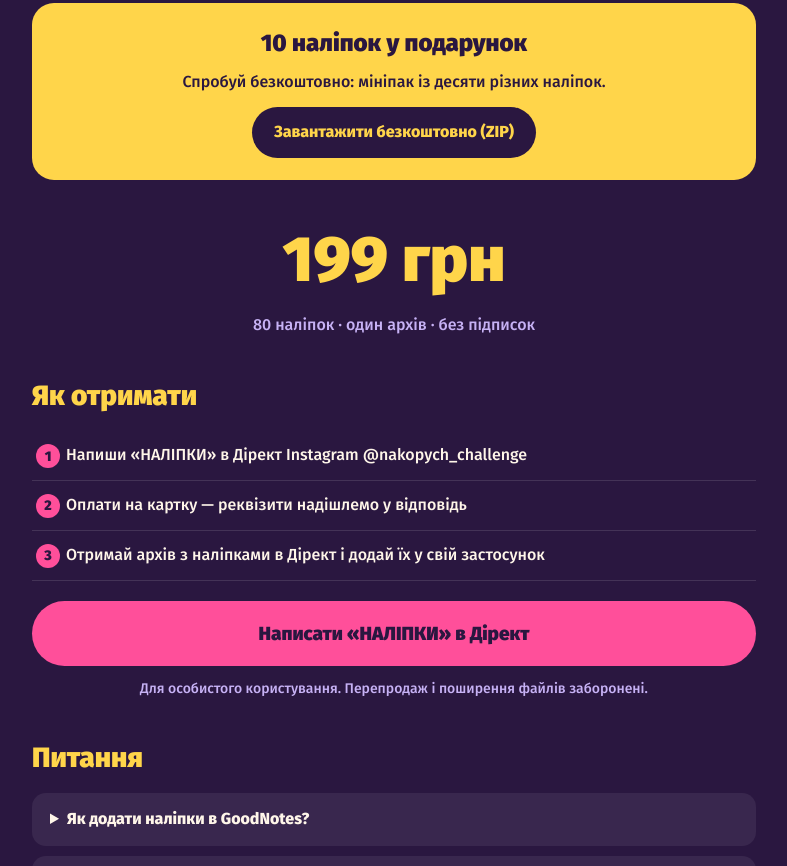
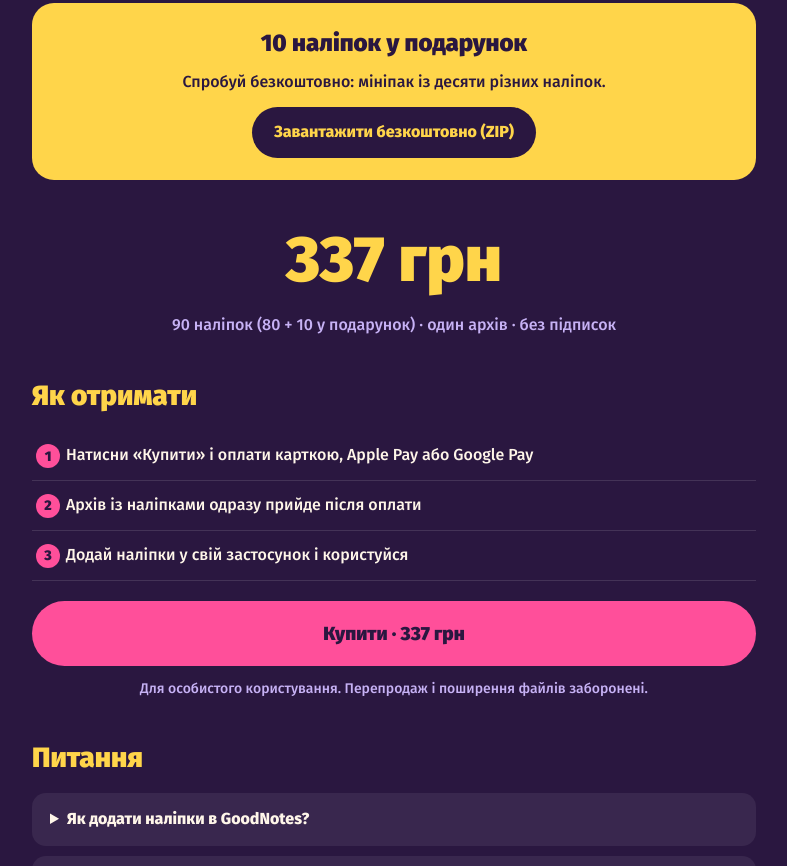
Before and after one commit to a60282523-beep/nakopych, a plain HTML site: page nalipky.html in a window 1280 px wide. Shown: the part 1831-2697 px from the top of the page, without its empty margins (246-1033 px from the left). Drawn offline with Linux system fonts and the light colour scheme.

Commit message:
Наліпки: ціна 337 грн, покупка через BlackSea
Co-Authored-By: Claude Sonnet 5.5 <noreply@anthropic.com>

Claude-Session: https://claude.ai/code/session_0179JE216urrrpspCT9cSy95

```diff
--- a/nalipky.html
+++ b/nalipky.html
@@ -1,6 +1,6 @@
 <!DOCTYPE html><html lang="uk"><head><meta charset="utf-8"><meta name="viewport" content="width=device-width,initial-scale=1">
 <title>Зоряна дівчина — 80 наліпок, які хочеться скинути подрузі</title>
-<meta name="description" content="80 цифрових наліпок українською: діалоги, штампи, шкали настрою, ярлики й вигадані слова. PNG з прозорим фоном для GoodNotes, Notability та будь-якого застосунку. 199 грн, плюс 10 наліпок у подарунок.">
+<meta name="description" content="80 цифрових наліпок українською: діалоги, штампи, шкали настрою, ярлики й вигадані слова. PNG з прозорим фоном для GoodNotes, Notability та будь-якого застосунку. 337 грн, 90 наліпок разом із подарунком.">
 <meta property="og:title" content="Зоряна дівчина — 80 наліпок, які хочеться скинути подрузі"><meta property="og:image" content="https://a60282523-beep.github.io/nakopych/nalipky/n1.jpg">
 <link href="https://fonts.googleapis.com/css2?family=Fira+Sans:wght@500;800;900&display=swap" rel="stylesheet">
 <style>
@@ -57,19 +57,19 @@ details p{color:#E8DEFF;margin-top:8px}
 <div>Спробуй безкоштовно: мініпак із десяти різних наліпок.</div>
 <a href="nalipky/podarunok_10.zip" download>Завантажити безкоштовно (ZIP)</a>
 </div>
-<div class="offer"><div class="price">199 грн</div></div>
-<div class="pn">80 наліпок · один архів · без підписок</div>
+<div class="offer"><div class="price">337 грн</div></div>
+<div class="pn">90 наліпок (80 + 10 у подарунок) · один архів · без підписок</div>
 <h2>Як отримати</h2>
 <ul class="steps">
-<li>Напиши «НАЛІПКИ» в Дірект Instagram @nakopych_challenge</li>
-<li>Оплати на картку — реквізити надішлемо у відповідь</li>
-<li>Отримай архів з наліпками в Дірект і додай їх у свій застосунок</li>
+<li>Натисни «Купити» і оплати карткою, Apple Pay або Google Pay</li>
+<li>Архів із наліпками одразу прийде після оплати</li>
+<li>Додай наліпки у свій застосунок і користуйся</li>
 </ul>
-<a class="btn" href="https://ig.me/m/nakopych_challenge" style="margin-top:20px">Написати «НАЛІПКИ» в Дірект</a>
+<a class="btn" href="https://8062249831112.blacksea.in.ua/l/ryb" style="margin-top:20px">Купити · 337 грн</a>
 <div class="note">Для особистого користування. Перепродаж і поширення файлів заборонені.</div>
 <h2>Питання</h2>
 <details><summary>Як додати наліпки в GoodNotes?</summary><p>Відкрий інструмент «Елементи» і натисни «Додати фото» або «Імпорт з…», обери PNG-файли з архіву. Далі перетягуй наліпки на сторінку пальцем чи стилусом.</p></details>
 <details><summary>Це наліпки для паперу?</summary><p>Ні, це цифрові наліпки: файли PNG для планшета, телефона й сторіс.</p></details>
-<details><summary>Коли я отримаю файли?</summary><p>Після оплати надсилаємо архів прямо в Дірект Instagram. Нічого реєструвати не треба.</p></details>
-<details><summary>А якщо архів не відкривається?</summary><p>Напиши нам у Дірект — допоможемо або надішлемо ще раз.</p></details>
-</div><div class="sticky"><a class="btn" href="https://ig.me/m/nakopych_challenge">Хочу наліпки · 199 грн</a></div></body></html>
+<details><summary>Коли я отримаю файли?</summary><p>Одразу після оплати: посилання для завантаження прийде на сторінці покупки та на пошту. Реєструватися не треба.</p></details>
+<details><summary>А якщо архів не відкривається?</summary><p>Напиши нам у Дірект Instagram @nakopych_challenge — допоможемо.</p></details>
+</div><div class="sticky"><a class="btn" href="https://8062249831112.blacksea.in.ua/l/ryb">Купити наліпки · 337 грн</a></div></body></html>
```
Also changed, not shown: index.html (+1 -1 lines).
